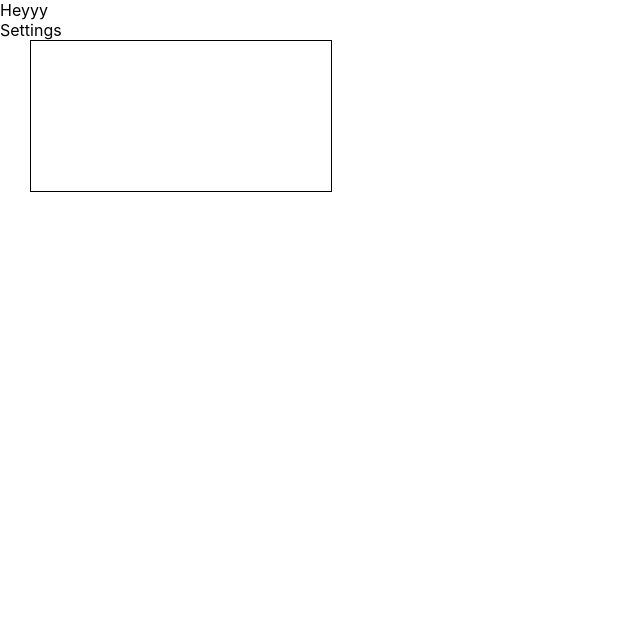
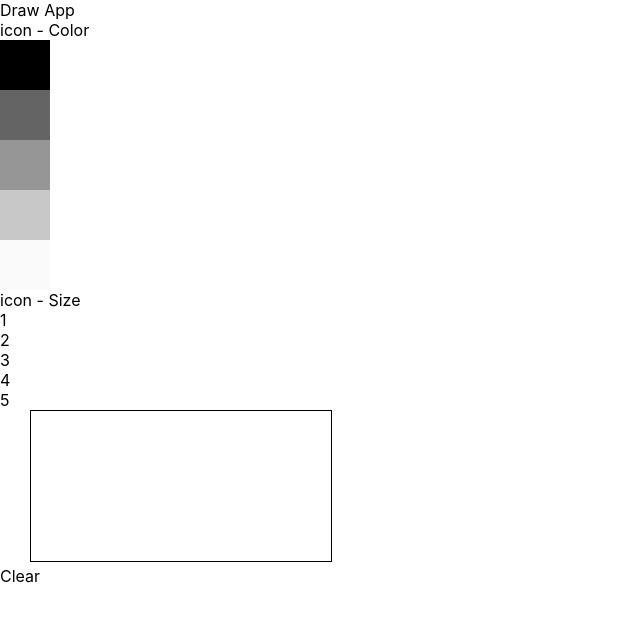
Before and after one commit to dancema21/drawing-app, a React (Create React App) app: page / in a window 1280 px wide. Shown: the top 622 px of the page, without its empty margins (0-640 px from the left). Built offline with nearby package versions, Linux system fonts and the light colour scheme.

Commit message:
create components

```diff
--- a/src/App.js
+++ b/src/App.js
@@ -1,14 +1,12 @@
-import Canva from "./components/Canva";
+import ChangeableCanvas from "./components/ChangeableCanvas";
 import Header from "./components/Header";
-import Settings from "./components/Settings";
 import "./App.css";
 
 function App() {
   return (
     <div className="App">
       <Header />
-      <Settings />
-      <Canva />
+      <ChangeableCanvas />
     </div>
   );
 }
--- a/src/components/Canva.js
+++ b/src/components/Canvas.js
@@ -1,11 +1,13 @@
 import { useLayoutEffect, useState, useRef } from "react";
+import CanvasActionsBar from "./CanvasActionsBar";
 
-const Canva = () => {
+const Canvas = () => {
   const canvasEl = useRef(null);
   const [isDrawing, setIsDrawing] = useState(false);
   const [positions, setPositions] = useState([]);
 
-  const drawLine = function () {
+  useLayoutEffect(() => {
+    if (positions.length > 1) {
       const ctx = canvasEl.current.getContext("2d");
       ctx.beginPath();
       ctx.strokeStyle = "black";
@@ -20,11 +22,6 @@ const Canva = () => {
       );
       ctx.stroke();
       ctx.closePath();
-  };
-
-  useLayoutEffect(() => {
-    if (positions.length > 1) {
-      drawLine();
     }
   }, [positions]);
 
@@ -36,7 +33,7 @@ const Canva = () => {
     setPositions(positions.concat([{ x: x, y: y }]));
   };
 
-  const handleMouseUp = function (e) {
+  const handleMouseUp = function () {
     setIsDrawing(false);
     setPositions([]);
   };
@@ -50,13 +47,16 @@ const Canva = () => {
     }
   };
   return (
+    <div>
       <canvas
         ref={canvasEl}
         onMouseDown={handleMouseDown}
         onMouseUp={handleMouseUp}
         onMouseMove={handleMouseMove}
       ></canvas>
+      <CanvasActionsBar ref={canvasEl} />
+    </div>
   );
 };
 
-export default Canva;
+export default Canvas;
--- /dev/null
+++ b/src/components/CanvasActionsBar.js
@@ -0,0 +1,12 @@
+import React from "react";
+
+const CanvasActionsBar = React.forwardRef((props, ref) => {
+  const handleClick = function(){
+    const ctx = ref.current.getContext("2d");
+    ctx.clearRect(0, 0, 100, 100);
+  }
+
+  return <div onClick={handleClick}>Clear</div>;
+});
+
+export default CanvasActionsBar;
--- /dev/null
+++ b/src/components/ChangeableCanvas.js
@@ -0,0 +1,13 @@
+import Canvas from "./Canvas";
+import ParametersBar from "./ParametersBar";
+
+const ChangeableCanvas = () => {
+  return (
+    <div>
+      <ParametersBar />
+      <Canvas />
+    </div>
+  );
+};
+
+export default ChangeableCanvas;
--- a/src/components/Header.js
+++ b/src/components/Header.js
@@ -1,8 +1,8 @@
 const Header = () => {
     return(
-        <nav>
-            Heyyy
-        </nav>
+        <header>
+            Draw App
+        </header>
     )
 }
 
--- /dev/null
+++ b/src/components/Parameter.js
@@ -0,0 +1,13 @@
+const Parameter = (props) => {
+  const name = props.name;
+  const children = props.children;
+
+  return (
+    <div>
+      icon - {name}
+      {children}
+    </div>
+  );
+};
+
+export default Parameter;
--- /dev/null
+++ b/src/components/ParametersBar.js
@@ -0,0 +1,27 @@
+import Parameter from "./Parameter";
+
+const ParametersBar = () => {
+  return (
+    <div>
+      <Parameter name={"Color"}>
+        {["0", "100", "150", "200", "250"].map((number) => {
+          return (
+            <div
+              style={{
+                backgroundColor: `rgba(${number},${number},${number},1)`,
+                width: "50px",
+                height: "50px",
+              }}
+            />
+          );
+        })}
+      </Parameter>
+      <Parameter name={"Size"} />
+      {["1", "2", "3", "4", "5"].map((number) => {
+        return <div>{number}</div>;
+      })}
+    </div>
+  );
+};
+
+export default ParametersBar;
--- a/src/components/Settings.js
+++ /dev/null
@@ -1,9 +0,0 @@
-const Settings = () => {
-    return (
-        <div>
-            Settings
-        </div>
-    )
-}
-
-export default Settings;
```
Lines whose indentation alone changed are shown as unchanged.
